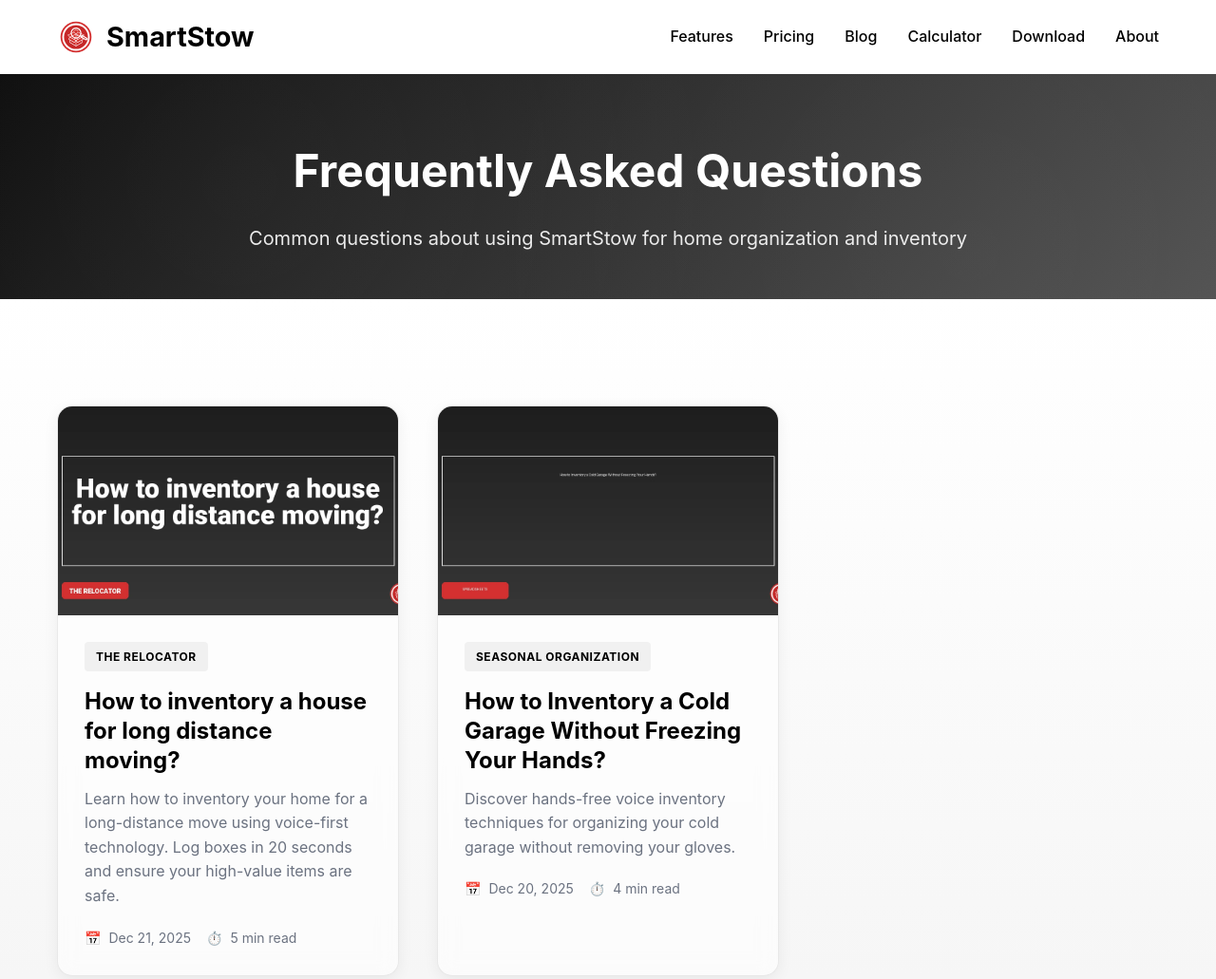
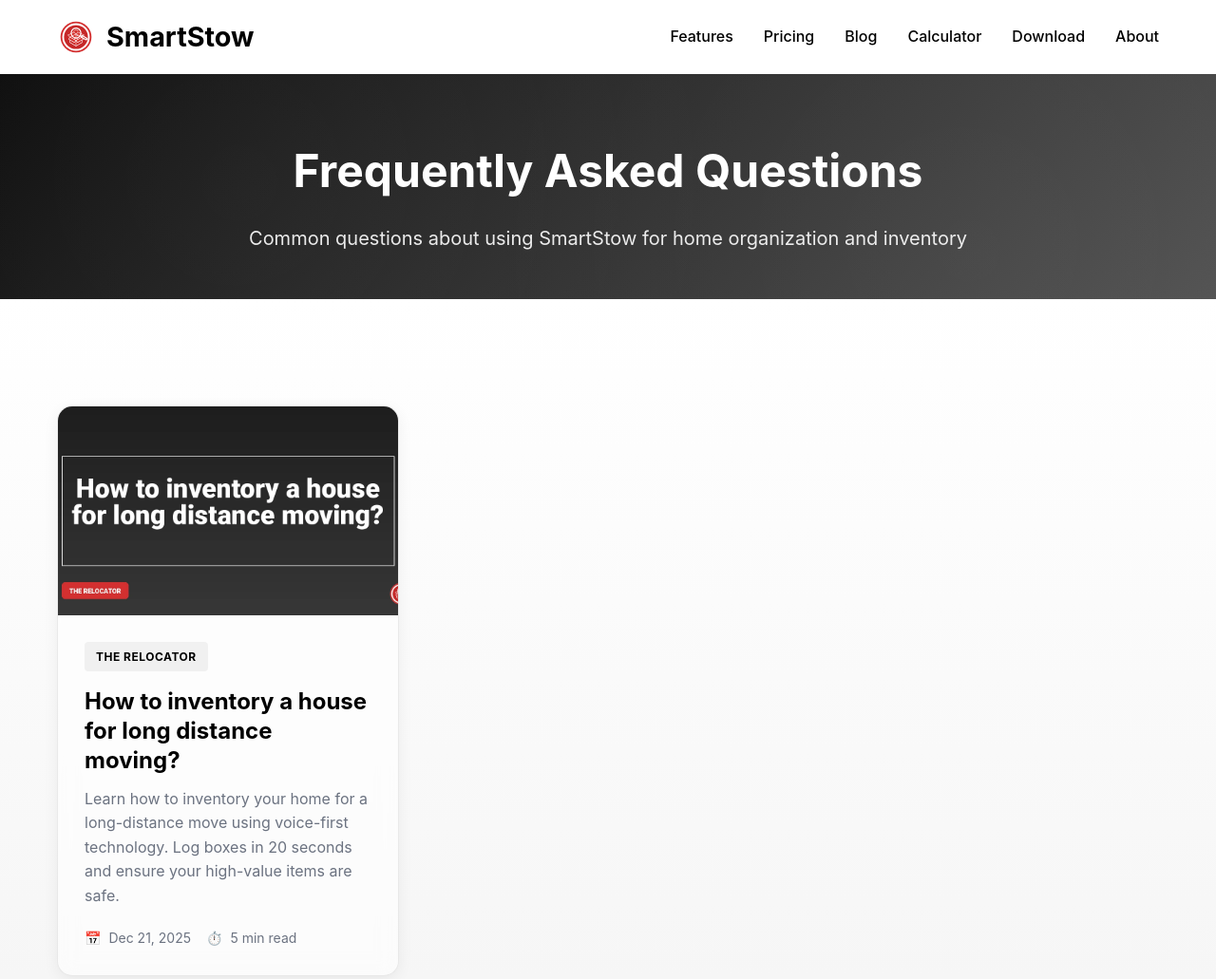
Before and after one commit to maxhniebergall/smartstowapp.com, a plain HTML site: page faq/index.html in a window 1280 px wide. Shown: the top 1031 px of the page at 95% size. Drawn offline with Linux system fonts and the light colour scheme.

Commit message:
finish removing bad pages

```diff
--- a/faq/index.html
+++ b/faq/index.html
@@ -142,23 +142,6 @@
                         </a>
                     </article>
 
-                    <article class="blog-card">
-                        <a href="/faq/how-to-inventory-a-cold-garage-without-freezing-your-hands/" class="blog-card-link">
-                            <div class="blog-card-image">
-                                <img src="../faq-assets/images/how-to-inventory-a-cold-garage-without-freezing-your-hands-hero.webp" alt="How to Inventory a Cold Garage Without Freezing Your Hands?" loading="lazy">
-                            </div>
-                            <div class="blog-card-content">
-                                <span class="blog-category">Seasonal Organization</span>
-                                <h2 class="blog-card-title">How to Inventory a Cold Garage Without Freezing Your Hands?</h2>
-                                <p class="blog-card-excerpt">Discover hands-free voice inventory techniques for organizing your cold garage without removing your gloves.</p>
-                                <div class="blog-card-meta">
-                                    <span class="blog-date">Dec 20, 2025</span>
-                                    <span class="blog-read-time">4 min read</span>
-                                </div>
-                            </div>
-                        </a>
-                    </article>
-
                 </div>
             </div>
         </section>
```
Also changed, not shown: howto/index.html (+0 -17 lines), sitemap.xml (+0 -14 lines).
